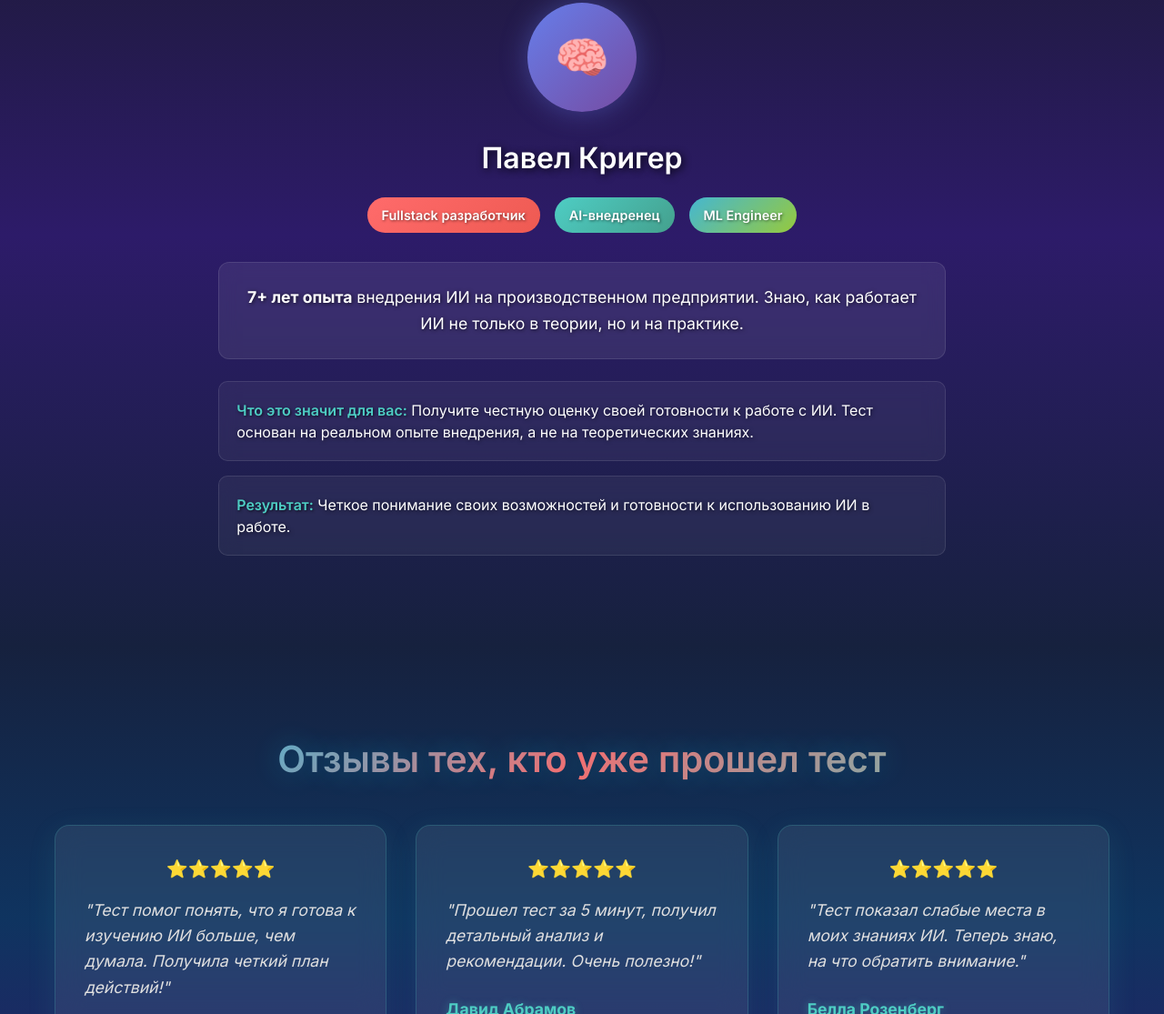
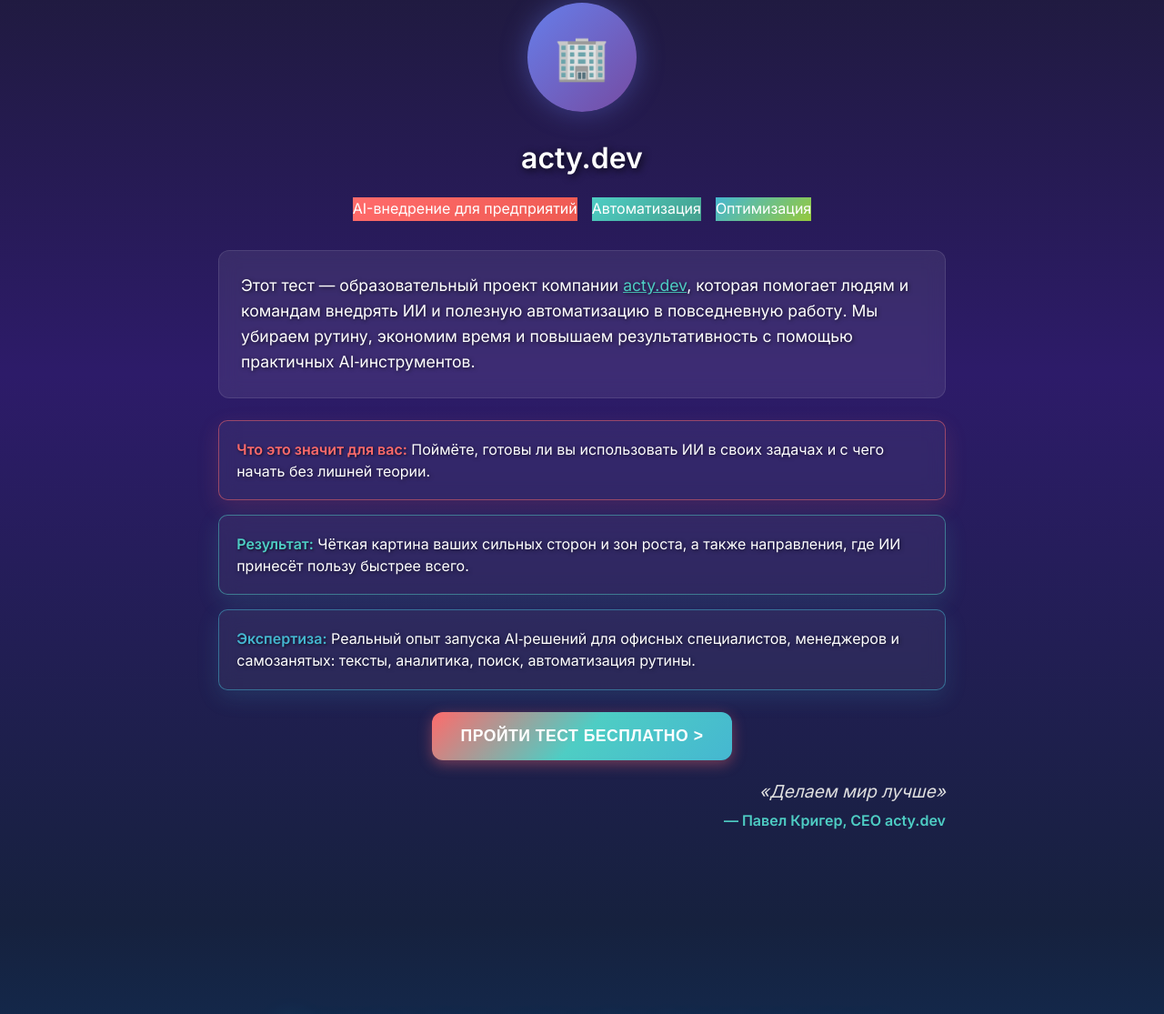
Before and after one commit to Mavline/test_website_by_Prestly, a plain HTML site: page index.html in a window 1280 px wide. Shown: the part 1658-2773 px from the top of the page at 91% size. Drawn offline with Linux system fonts and the light colour scheme.

Commit message:
Changed bio

```diff
--- a/index.html
+++ b/index.html
@@ -69,27 +69,37 @@
     <!-- About Section -->
     <section class="about">
         <div class="container">
-            <h2 class="section-title">Об авторе</h2>
+            <h2 class="section-title">Образовательный проект компании acty.dev</h2>
             <div class="about-content">
                 <div class="about-avatar">
-                    <div class="avatar-circle">🧠</div>
+                    <div class="avatar-circle">🏢</div>
                 </div>
-                <h3 class="about-name">Павел Кригер</h3>
+                <h3 class="about-name">acty.dev</h3>
                 <div class="about-badges">
-                    <span class="badge badge-red">Fullstack разработчик</span>
-                    <span class="badge badge-blue">AI-внедренец</span>
-                    <span class="badge badge-green">ML Engineer</span>
+                    <span class="badge badge-red">AI-внедрение для предприятий</span>
+                    <span class="badge badge-blue">Автоматизация</span>
+                    <span class="badge badge-green">Оптимизация</span>
                 </div>
                 <div class="about-experience">
-                    <p><strong>7+ лет опыта</strong> внедрения ИИ на производственном предприятии. Знаю, как работает ИИ не только в теории, но и на практике.</p>
+                    <p>Этот тест — образовательный проект компании <a href="https://acty.dev" target="_blank" rel="noopener">acty.dev</a>, которая помогает людям и командам внедрять ИИ и полезную автоматизацию в повседневную работу. Мы убираем рутину, экономим время и повышаем результативность с помощью практичных AI‑инструментов.</p>
                 </div>
                 <div class="about-results">
-                    <div class="result-item">
-                        <strong>Что это значит для вас:</strong> Получите честную оценку своей готовности к работе с ИИ. Тест основан на реальном опыте внедрения, а не на теоретических знаниях.
+                    <div class="result-item result-meaning">
+                        <strong>Что это значит для вас:</strong> Поймёте, готовы ли вы использовать ИИ в своих задачах и с чего начать без лишней теории.
                     </div>
-                    <div class="result-item">
-                        <strong>Результат:</strong> Четкое понимание своих возможностей и готовности к использованию ИИ в работе.
+                    <div class="result-item result-outcome">
+                        <strong>Результат:</strong> Чёткая картина ваших сильных сторон и зон роста, а также направления, где ИИ принесёт пользу быстрее всего.
                     </div>
+                    <div class="result-item result-expertise">
+                        <strong>Экспертиза:</strong> Реальный опыт запуска AI‑решений для офисных специалистов, менеджеров и самозанятых: тексты, аналитика, поиск, автоматизация рутины.
+                    </div>
+                </div>
+                <div class="about-cta">
+                    <button class="cta-button primary" onclick="scrollToTest()">Пройти тест бесплатно ></button>
+                </div>
+                <div class="about-quote">
+                    <p class="quote-text">«Делаем мир лучше»</p>
+                    <p class="quote-author">— Павел Кригер, CEO acty.dev</p>
                 </div>
             </div>
         </div>
--- a/styles.css
+++ b/styles.css
@@ -243,25 +243,22 @@
     flex-wrap: wrap;
 }
 
-.badge {
-    padding: 8px 16px;
-    border-radius: 20px;
-    font-size: 0.9rem;
-    font-weight: 600;
-    color: white;
-    text-shadow: 1px 1px 3px rgba(0, 0, 0, 0.5);
+.about-cta {
+    margin-top: 1.5rem;
+    text-align: center;
 }
 
+.badge-green {
+    background: linear-gradient(135deg, #45b7d1 0%, #96c93d 100%);
+}
+
+/* Restore badge color backgrounds */
 .badge-red {
     background: linear-gradient(135deg, #ff6b6b 0%, #ee5a52 100%);
 }
 
 .badge-blue {
     background: linear-gradient(135deg, #4ecdc4 0%, #44a08d 100%);
-}
-
-.badge-green {
-    background: linear-gradient(135deg, #45b7d1 0%, #96c93d 100%);
 }
 
 .about-experience {
@@ -271,6 +268,7 @@
     padding: 1.5rem;
     margin-bottom: 1.5rem;
     backdrop-filter: blur(10px);
+    text-align: left;
 }
 
 .about-experience p {
@@ -285,6 +283,31 @@
     display: flex;
     flex-direction: column;
     gap: 1rem;
+    text-align: left;
+}
+
+/* Right aligned quote in About */
+.about-quote {
+    margin-top: 1.2rem;
+    text-align: right;
+}
+
+.about-quote .quote-text {
+    font-size: 1.2rem;
+    font-style: italic;
+    color: #e0e0e0;
+}
+
+.about-quote .quote-author {
+    margin-top: 0.25rem;
+    color: #4ecdc4;
+    font-weight: 600;
+}
+
+/* Links inside About */
+.about-experience a {
+    color: #4ecdc4;
+    text-decoration: underline;
 }
 
 .result-item {
@@ -307,6 +330,39 @@
     color: #ffffff;
     line-height: 1.5;
     text-shadow: 1px 1px 4px rgba(0, 0, 0, 0.6);
+}
+
+/* Distinct colors for result items */
+.result-meaning {
+    border-color: rgba(255, 107, 107, 0.5);
+    box-shadow: 0 8px 24px rgba(255, 107, 107, 0.15);
+}
+.result-meaning strong {
+    color: #ff6b6b;
+}
+
+.result-outcome {
+    border-color: rgba(78, 205, 196, 0.5);
+    box-shadow: 0 8px 24px rgba(78, 205, 196, 0.15);
+}
+.result-outcome strong {
+    color: #4ecdc4;
+}
+
+.result-expertise {
+    border-color: rgba(69, 183, 209, 0.5);
+    box-shadow: 0 8px 24px rgba(69, 183, 209, 0.15);
+}
+.result-expertise strong {
+    color: #45b7d1;
+}
+
+.result-approach {
+    border-color: rgba(150, 201, 61, 0.5);
+    box-shadow: 0 8px 24px rgba(150, 201, 61, 0.15);
+}
+.result-approach strong {
+    color: #96c93d;
 }
 
 /* Testimonials Section */
@@ -392,6 +448,18 @@
     font-weight: 500;
 }
 
+/* Final feedback block on results */
+.final-feedback {
+    margin-top: 2.5rem;
+    text-align: center;
+}
+
+.final-feedback .final-note {
+    color: #b0f0e6;
+    margin-bottom: 0.75rem;
+    font-size: 1rem;
+}
+
 .cta-features {
     display: flex;
     justify-content: center;
```
Also changed, not shown: results.html (+6 -0 lines).
